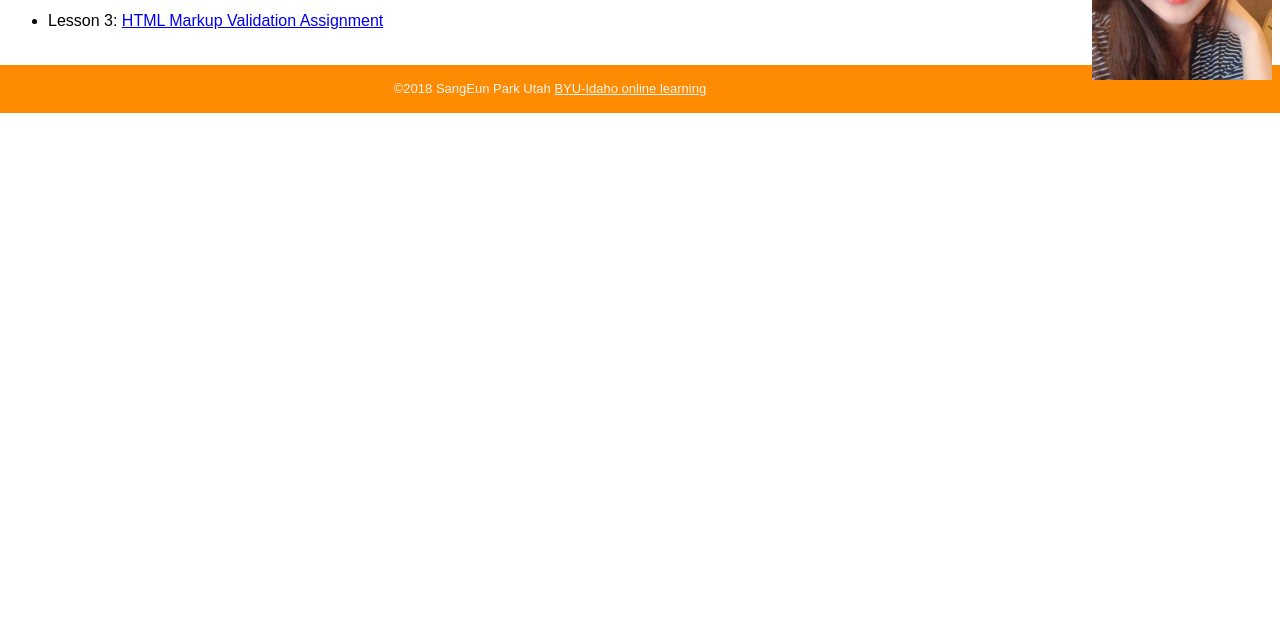
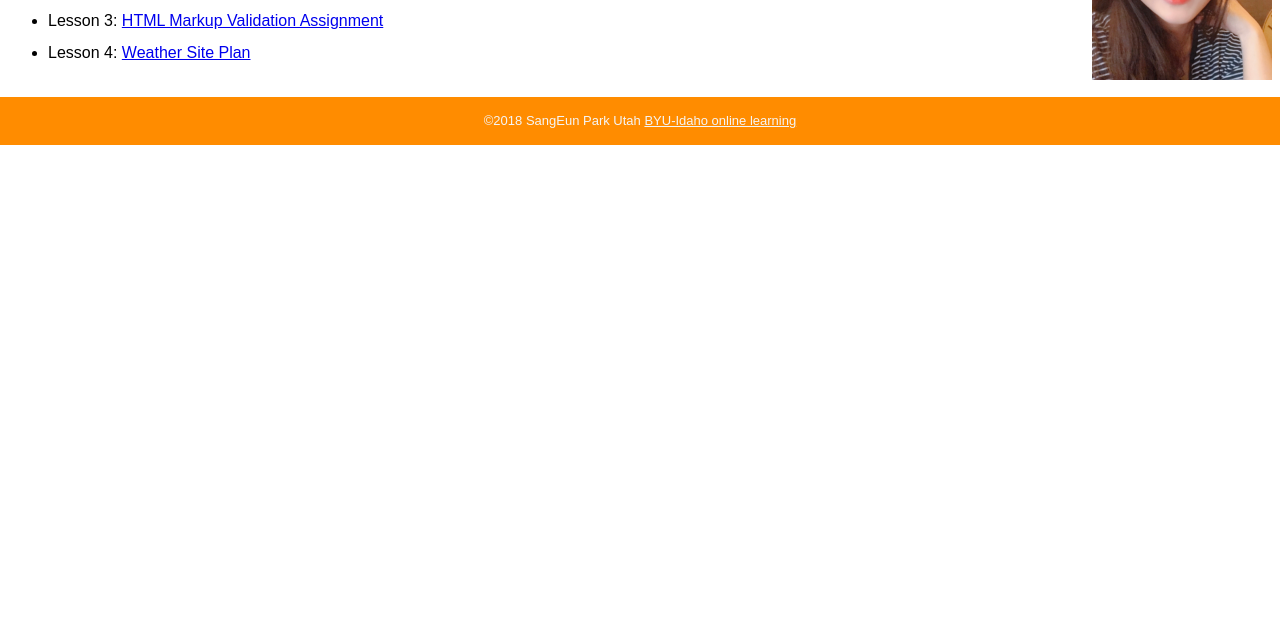
Before and after one commit to sylviapark6737/byui-cit230.github.io, a plain HTML site: page index.html in a window 1280 px wide. Shown: the part 156-800 px from the top of the page. Drawn offline with Linux system fonts and the light colour scheme.

Commit message:
lesson-4

```diff
--- a/index.html
+++ b/index.html
@@ -17,6 +17,8 @@
             <ul>
                 <li>Lesson 2: <a href="https://byui.brightspace.com/d2l/le/content/496737/viewContent/6944250/View">Semantic HTML and Basic CSS</a></li>
                 <li>Lesson 3: <a href="assignments/lesson-3/fixedhtml.html">HTML Markup Validation Assignment</a></li>
+                <li>Lesson 4: <a href="assignments/lesson-4/TownWeather .pdf">Weather Site Plan</a></li>
+
             </ul>
     </main>
     <footer>
```
Also changed, not shown: 3 other files.
